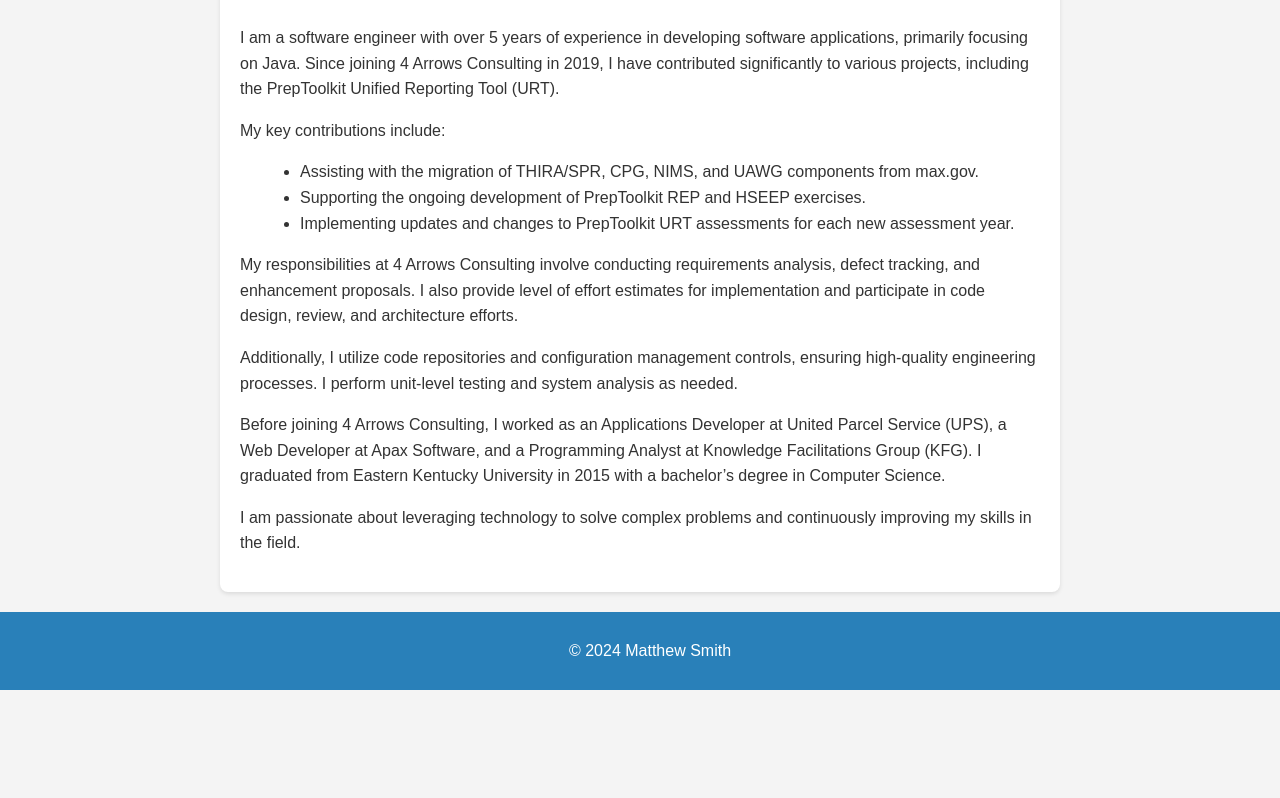
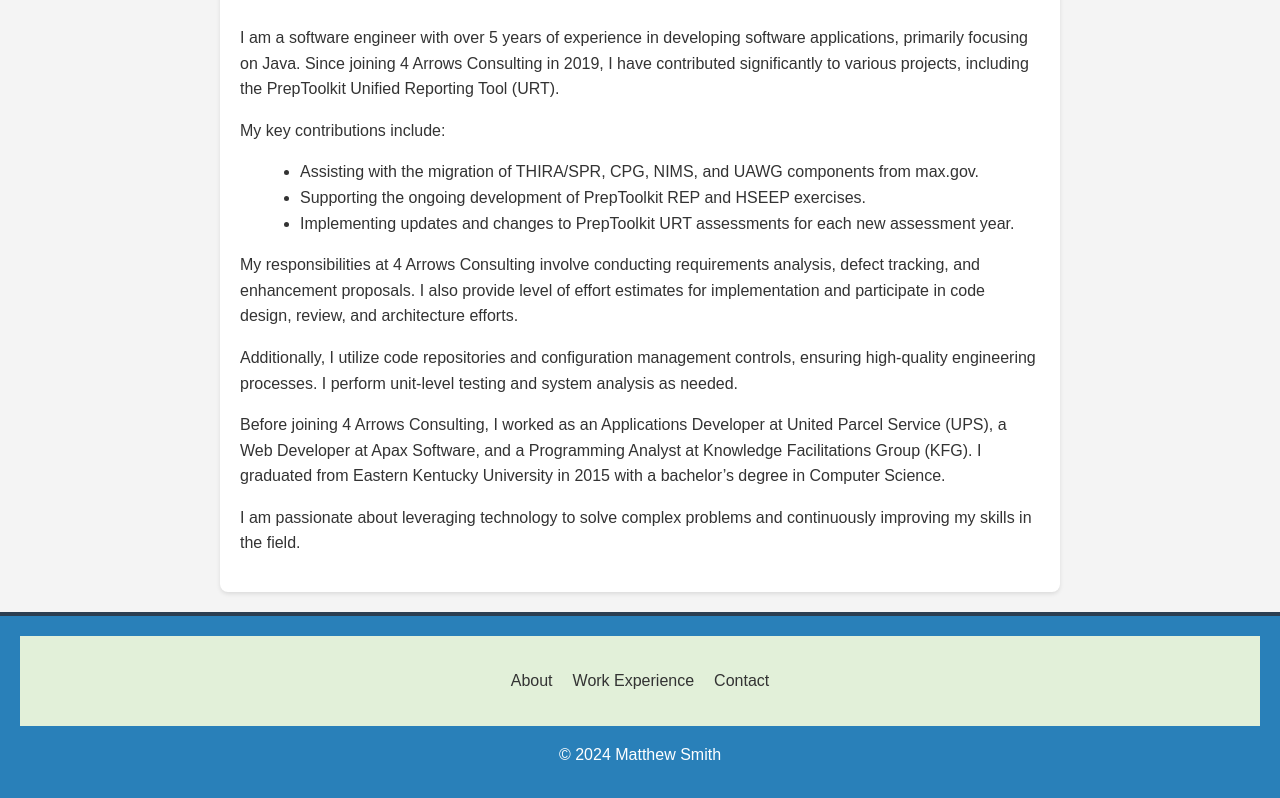
Before and after one commit to msmith1392/msmith1392.github.io, a React (Create React App) app: page / in a window 1280 px wide. Shown: the part 356-1154 px from the top of the page. Before the commit the page ends 1046 px from the top, so only its background shows below. Built offline with nearby package versions, Linux system fonts and the light colour scheme.

Commit message:
Add navigation links to Footer component
Implemented footer navigation with links to
About, Work Experience, and Contact.

Increased footer padding for consistency and added
a top border for separation.

```diff
--- a/src/components/Footer.js
+++ b/src/components/Footer.js
@@ -1,8 +1,22 @@
 import React from 'react';
+import { Link } from 'react-router-dom';
 
 const Footer = () => {
   return (
     <footer>
+      <nav>
+        <ul>
+          <li>
+            <Link to="/">About</Link>
+          </li>
+          <li>
+            <Link to="/work-experience">Work Experience</Link>
+          </li>
+          <li>
+            <Link to="/contact">Contact</Link>
+          </li>
+        </ul>
+      </nav>
       <p>&copy; {new Date().getFullYear()} Matthew Smith</p>
     </footer>
   );
--- a/src/styles/styles.css
+++ b/src/styles/styles.css
@@ -43,12 +43,10 @@
 /* Footer Styles */
 footer {
   text-align: center;
-  padding: 10px;
+  padding: 20px;
   background: #2980b9;
   color: white;
-  position: relative;
-  bottom: 0;
-  width: 100%;
+  border-top: 4px solid #2c3e50;
 }
 
 /* Section Styles */
```
